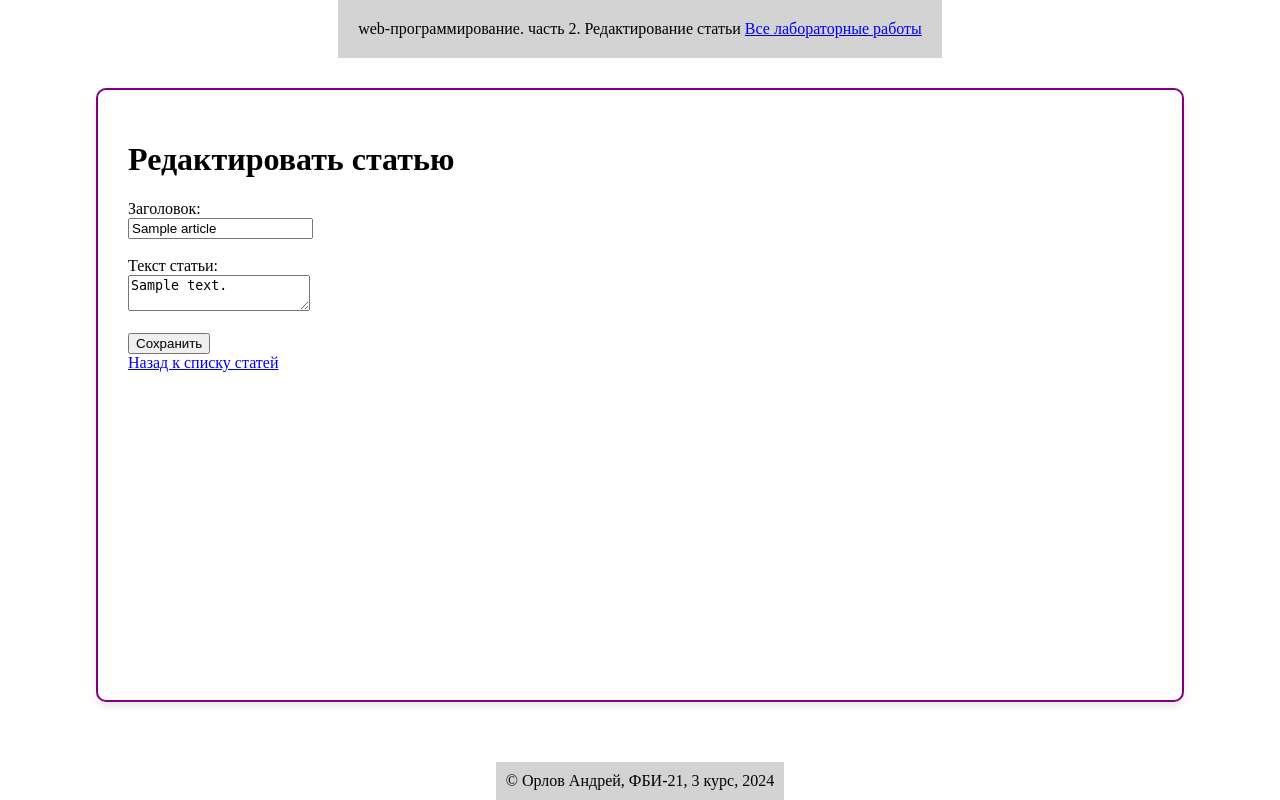
After one commit to bleag/web-programming-labs, a Flask app: page /lab5/edit/1 in a window 1280 px wide. The commit adds this page. Run offline with Flask 3, Linux system fonts and the light colour scheme; the visitor is signed in with stand-in values (Sample User, id 1); a database or web service that is not in the repository returns one stand-in record (values such as "Sample title"); some libraries are stand-ins or nearby versions.

Commit message:
последние изменения2

```diff
--- a/lab5.py
+++ b/lab5.py
@@ -87,34 +87,42 @@ def login():
     db_close(conn, cur)
     return render_template('lab5/succes_login.html' , login=login)
 
-@lab5.route('/lab5/create', methods = ['GET', 'POST'])
+@lab5.route('/lab5/logout')
+def logout():
+    # Удаляем данные о пользователе из сессии
+    session.pop('login', None)
+
+    # Перенаправляем на главную страницу /lab5
+    return redirect('/lab5')
+
+@lab5.route('/lab5/create', methods=['GET', 'POST'])
 def create():
-    login= session.get('login')
-    print(login)
+    login = session.get('login')
     if not login:
         return redirect('/lab5/login')
 
     if request.method == 'GET':
         return render_template('lab5/create_article.html')
+
     title = request.form.get('title')
     article_text = request.form.get('article_text')
 
-    conn , cur = db_connect()
+    if not (title and article_text):
+        return render_template('lab5/create_article.html', error='Заполните все поля')
+
+    conn, cur = db_connect()
     if current_app.config['DB_TYPE'] == 'postgres':
-        cur.execute("SELECT * FROM users WHERE login=%s;",(login, ))
+        cur.execute("SELECT id FROM users WHERE login=%s;", (login,))
     else:
-         cur.execute("SELECT * FROM users WHERE login=?;",(login, ))
+        cur.execute("SELECT id FROM users WHERE login=?;", (login,))
     user_id = cur.fetchone()["id"]
     if current_app.config['DB_TYPE'] == 'postgres':
-        cur.execute("INSERT INTO articles(user_id, title, article_text) \
-                VALUES (%s, %s, %s);", (user_id, title, article_text))
+        cur.execute("INSERT INTO articles (user_id, title, article_text) VALUES (%s, %s, %s);", (user_id, title, article_text))
     else:
-        cur.execute("INSERT INTO articles(user_id, title, article_text) \
-                VALUES (?, ?, ?);", (user_id, title, article_text))
-    # cur.fetchone()
+        cur.execute("INSERT INTO articles (user_id, title, article_text) VALUES (?, ?, ?);", (user_id, title, article_text))
 
-    db_close(conn,cur)
-    return redirect('/lab5')
+    db_close(conn, cur)
+    return redirect('/lab5/')
 
 
 @lab5.route('/lab5/list')
@@ -125,14 +133,142 @@ def list():
 
     conn, cur = db_connect()
     if current_app.config['DB_TYPE'] == 'postgres':
-        cur.execute("SELECT id FROM users WHERE login=%s;", (login, ))
+        cur.execute("SELECT id FROM users WHERE login=%s;", (login,))
     else:
-        cur.execute("SELECT id FROM users WHERE login=?;", (login, ))
-    user_id = cur.fetchone() ['id']
+        cur.execute("SELECT id FROM users WHERE login=?;", (login,))
+    user_id = cur.fetchone()['id']
+
+    # Измените запрос, добавив сортировку по is_favorite
     if current_app.config['DB_TYPE'] == 'postgres':
-        cur.execute("SELECT * FROM articles WHERE user_id=%s;", (user_id, ))
+        cur.execute("SELECT * FROM articles WHERE user_id=%s ORDER BY is_favorite DESC;", (user_id,))
     else:
-        cur.execute("SELECT * FROM articles WHERE user_id=?;", (user_id, ))
+        cur.execute("SELECT * FROM articles WHERE user_id=? ORDER BY is_favorite DESC;", (user_id,))
+
     articles = cur.fetchall()
     db_close(conn, cur)
     return render_template('/lab5/articles.html', articles=articles)
+
+@lab5.route('/lab5/delete/<int:article_id>', methods=['POST'])
+def delete_article(article_id):
+    login = session.get('login')
+    if not login:
+        return redirect('/lab5/login')
+
+    conn, cur = db_connect()
+
+    # Получаем id пользователя для проверки, что он является владельцем статьи
+    if current_app.config['DB_TYPE'] == 'postgres':
+        cur.execute("SELECT id FROM users WHERE login=%s;", (login,))
+    else:
+        cur.execute("SELECT id FROM users WHERE login=?;", (login,))
+    user_id = cur.fetchone()['id']
+
+    # Удаляем статью, только если она принадлежит пользователю
+    if current_app.config['DB_TYPE'] == 'postgres':
+        cur.execute("DELETE FROM articles WHERE id=%s AND user_id=%s;", (article_id, user_id))
+    else:
+        cur.execute("DELETE FROM articles WHERE id=? AND user_id=?;", (article_id, user_id))
+
+    db_close(conn, cur)
+
+    # Перенаправляем обратно на список статей
+    return redirect('/lab5/list')
+
+
+@lab5.route('/lab5/edit/<int:article_id>', methods=['GET', 'POST'])
+def edit_article(article_id):
+    login = session.get('login')
+    if not login:
+        return redirect('/lab5/login')
+
+    conn, cur = db_connect()
+
+    # Получаем id пользователя для проверки, что он является владельцем статьи
+    if current_app.config['DB_TYPE'] == 'postgres':
+        cur.execute("SELECT id FROM users WHERE login=%s;", (login,))
+    else:
+        cur.execute("SELECT id FROM users WHERE login=?;", (login,))
+    user_id = cur.fetchone()['id']
+
+    # Получаем статью для редактирования
+    if current_app.config['DB_TYPE'] == 'postgres':
+        cur.execute("SELECT * FROM articles WHERE id=%s AND user_id=%s;", (article_id, user_id))
+    else:
+        cur.execute("SELECT * FROM articles WHERE id=? AND user_id=?;", (article_id, user_id))
+    article = cur.fetchone()
+
+    # Если статья не найдена или не принадлежит пользователю
+    if article is None:
+        return redirect('/lab5/list')
+
+    if request.method == 'POST':
+        title = request.form.get('title')
+        article_text = request.form.get('article_text')
+
+        # Валидация данных
+        if not title or not article_text:
+            return render_template('lab5/edit_article.html', article=article, error='Заполните все поля')
+
+        # Обновление статьи
+        if current_app.config['DB_TYPE'] == 'postgres':
+            cur.execute("UPDATE articles SET title=%s, article_text=%s WHERE id=%s;", (title, article_text, article_id))
+        else:
+            cur.execute("UPDATE articles SET title=?, article_text=? WHERE id=?;", (title, article_text, article_id))
+
+        db_close(conn, cur)
+
+        return redirect('/lab5/list')
+
+    db_close(conn, cur)
+    return render_template('lab5/edit_article.html', article=article)
+
+@lab5.route('/lab5/users')
+def users():
+    # Подключаемся к базе данных
+    conn, cur = db_connect()
+
+    # В зависимости от типа БД выполняем запрос для получения всех логинов
+    if current_app.config['DB_TYPE'] == 'postgres':
+        cur.execute("SELECT login FROM users;")
+    else:
+        cur.execute("SELECT login FROM users;")
+
+    # Извлекаем все логины
+    users = cur.fetchall()
+
+    # Закрываем соединение
+    db_close(conn, cur)
+
+    # Рендерим шаблон с логинами пользователей
+    return render_template('lab5/users.html', users=users)
+
+
+@lab5.route('/lab5/favorite/<int:article_id>', methods=['POST'])
+def favorite_article(article_id):
+    login = session.get('login')
+    if not login:
+        return redirect('/lab5/login')
+
+    conn, cur = db_connect()
+
+    # Получаем текущий статус is_favorite статьи
+    if current_app.config['DB_TYPE'] == 'postgres':
+        cur.execute("SELECT is_favorite FROM articles WHERE id=%s;", (article_id,))
+    else:
+        cur.execute("SELECT is_favorite FROM articles WHERE id=?;", (article_id,))
+
+    article = cur.fetchone()
+
+    if article:
+        new_favorite_status = not article['is_favorite']
+
+        # Обновляем значение is_favorite
+        if current_app.config['DB_TYPE'] == 'postgres':
+            cur.execute("UPDATE articles SET is_favorite=%s WHERE id=%s;", (new_favorite_status, article_id))
+        else:
+            cur.execute("UPDATE articles SET is_favorite=? WHERE id=?;", (new_favorite_status, article_id))
+
+        conn.commit()
+
+    db_close(conn, cur)
+    return redirect('/lab5/list')
--- a/static/lab1/main.css
+++ b/static/lab1/main.css
@@ -9,14 +9,15 @@ body {
 
 main {
     margin-bottom: 40px; /* Отступ снизу */
-    padding: 20px; /* Внутренние отступы */
+    padding: 30px; /* Увеличенные внутренние отступы */
     background-color: white; /* Белый фон для рамки */
     border: 2px solid purple; /* Фиолетовая рамка */
     border-radius: 10px; /* Закругленные углы */
     box-shadow: 0 4px 8px rgba(0, 0, 0, 0.1); /* Легкая тень */
-    max-width: 40%; /* Максимальная ширина рамки */
+    max-width: 80%; /* Увеличенная максимальная ширина рамки */
     width: 100%; /* Адаптивная ширина */
     text-align: left; /* Выравнивание текста */
+    flex-grow: 1; /* Позволяет main занимать все доступное пространство */
 }
 
 header {
@@ -32,7 +33,7 @@ footer {
     padding: 10px; /* Внутренние отступы */
     background: lightgray; /* Фон футера */
     text-align: right; /* Выравнивание текста */
-    position: fixed; /* Фиксированное положение */
+    position: relative; /* Устанавливаем относительное положение */
     bottom: 0; /* Установить внизу */
     left: 0; /* Установить по левому краю */
     right: 0; /* Установить по правому краю */
--- /dev/null
+++ b/templates/lab5/edit_article.html
@@ -0,0 +1,23 @@
+{% extends "base.html" %}
+
+{% block lab %}Редактирование статьи{% endblock %}
+{% block main %}
+    <h1>Редактировать статью</h1>
+
+    {% if error %}
+        <p style="color: red;">{{ error }}</p>
+    {% endif %}
+
+    <form action="" method="POST">
+        <label for="title">Заголовок:</label><br>
+        <input type="text" id="title" name="title" value="{{ article['title'] }}" required><br><br>
+
+        <label for="article_text">Текст статьи:</label><br>
+        <textarea id="article_text" name="article_text" required>{{ article['article_text'] }}</textarea><br><br>
+
+        <button type="submit" class="button-link">Сохранить</button>
+    </form>
+
+    <a href="/lab5/list" class="button-link">Назад к списку статей</a>
+
+{% endblock %}
--- a/templates/lab5/login.html
+++ b/templates/lab5/login.html
@@ -8,13 +8,13 @@
 
         <div>
             <label>
-                Логин <input type="text" name="login">
+                Логин <input type="text" name="login" required>
             </label>
         </div>
 
         <div>
             <label>
-                Пароль: <input type="password" name="password">
+                Пароль: <input type="password" name="password" required>
             </label>
 
         </div>
```
Also changed, not shown: templates/lab5/articles.html (+28 -4 lines), templates/lab5/create_article.html (+5 -2 lines), templates/lab5/lab5.html (+6 -2 lines), templates/lab5/users.html (added, +16 -0 lines).
